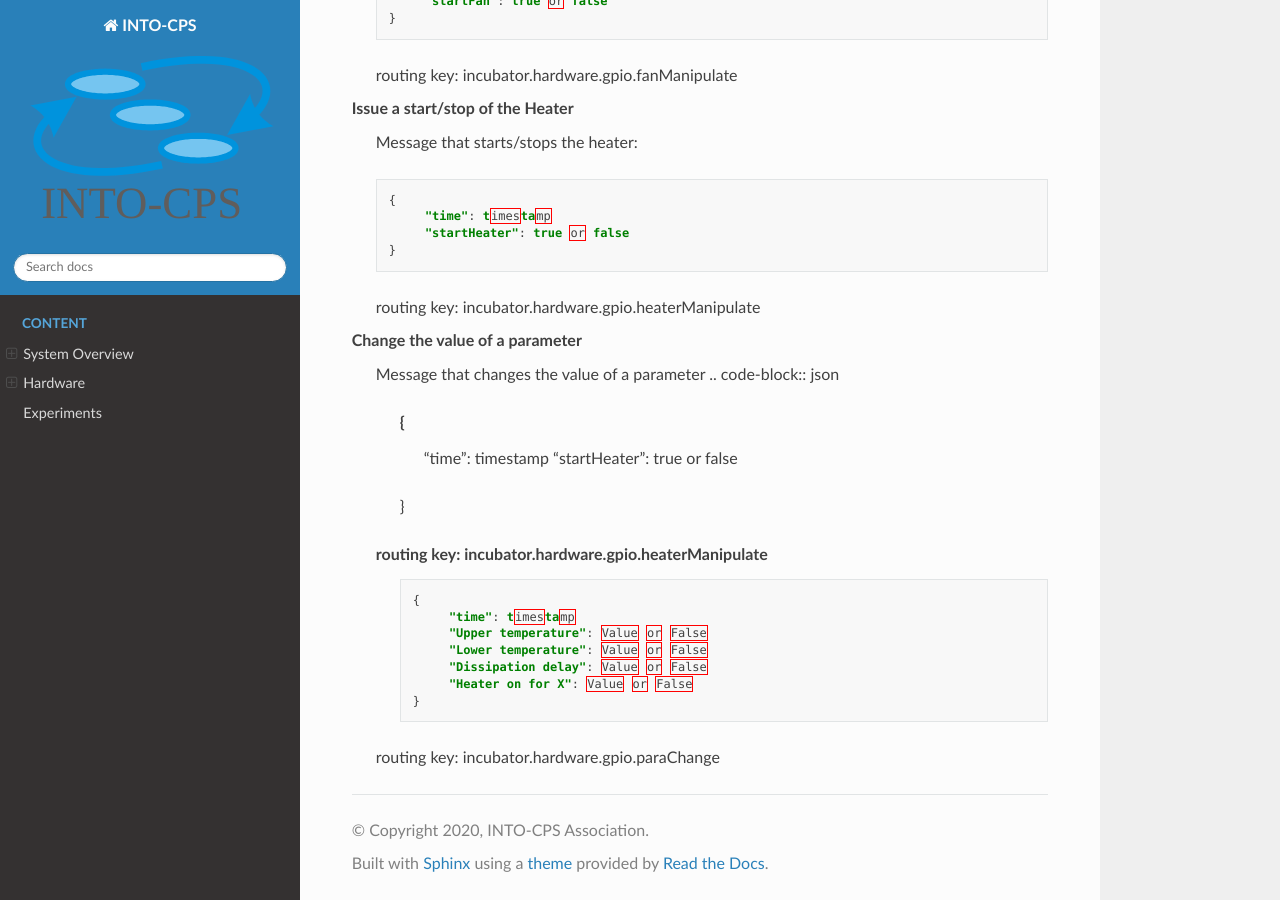
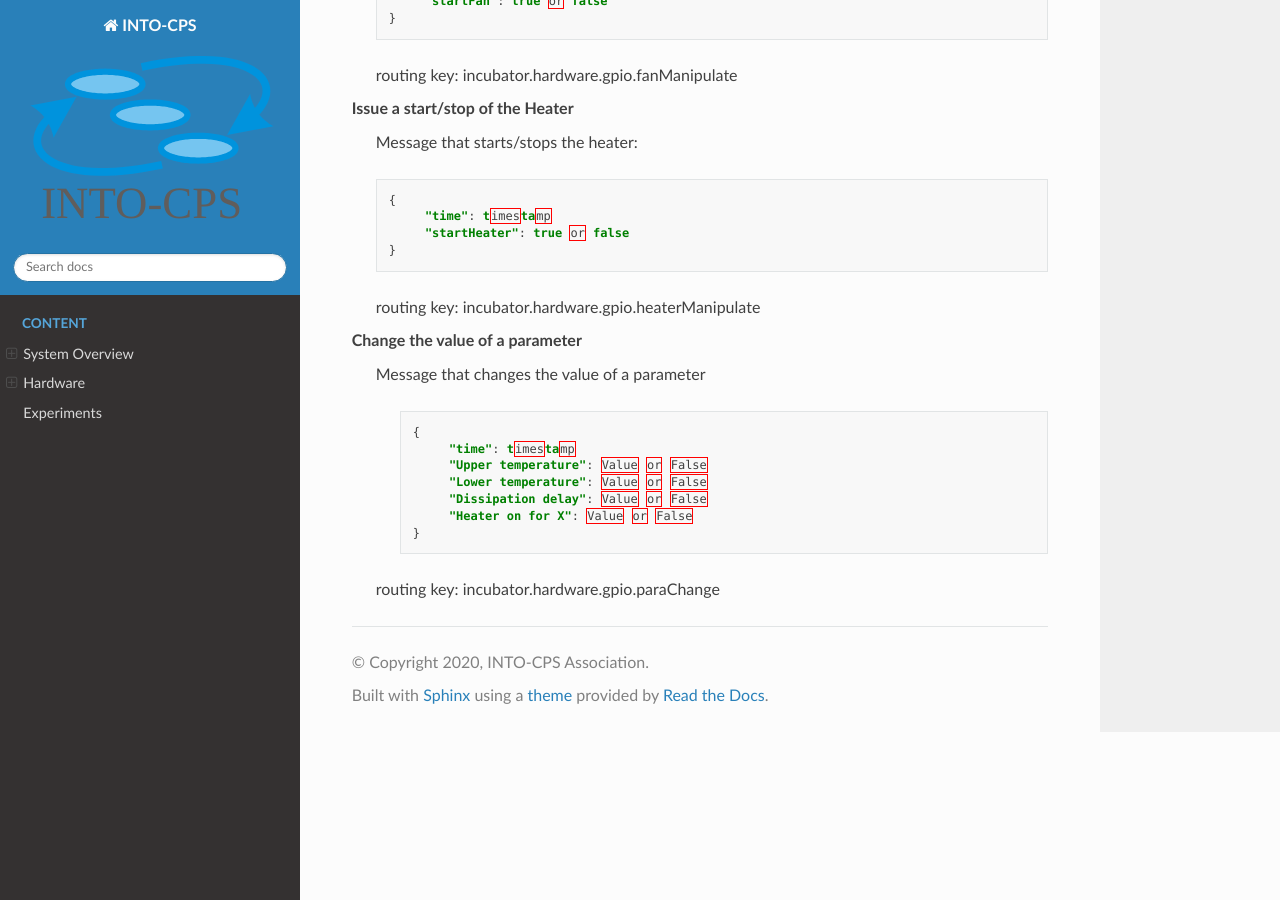
Before and after one commit to INTO-CPS-Association/example_digital-twin_incubator, a Sphinx documentation site: the page built from docs/communication_protocol.rst, in a window 1280 px wide and 900 px high, scrolled down 1080 px. Built offline with Sphinx 7.4.7 and the Read the Docs theme 2.0.0, drawn with Linux system fonts in a browser that asks for light colours.

Commit message:
Update communication_protocol.rst

```diff
--- a/docs/communication_protocol.rst
+++ b/docs/communication_protocol.rst
@@ -58,13 +58,9 @@ Issue a start/stop of the Heater
 
 Change the value of a parameter
     | Message that changes the value of a parameter
-        .. code-block:: json
 
-       {
-            "time": timestamp
-            "startHeater": true or false
-       }
-    routing key: incubator.hardware.gpio.heaterManipulate
+
+
      .. code-block:: json
 
        {
```
